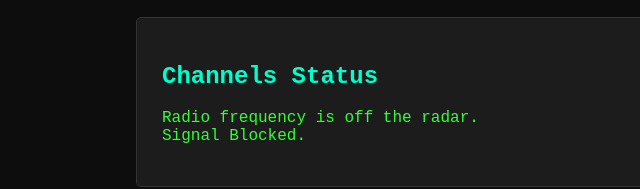
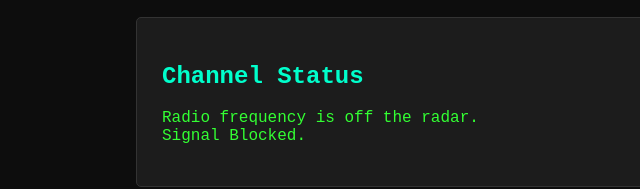
Before and after one commit to sudo-d3v/challenge, a plain HTML site: page index.html in a window 1280 px wide. Shown: the part 649-838 px from the top of the page, 54-694 px from the left. Drawn offline with Linux system fonts and the light colour scheme.

Commit message:
Update index.html

```diff
--- a/index.html
+++ b/index.html
@@ -110,7 +110,7 @@
     </div>
 
     <div class="card">
-      <h2>Channels Status</h2>
+      <h2>Channel Status</h2>
       <p>Radio frequency is off the radar. <br/> Signal Blocked. </p>
     </div>
 
```
